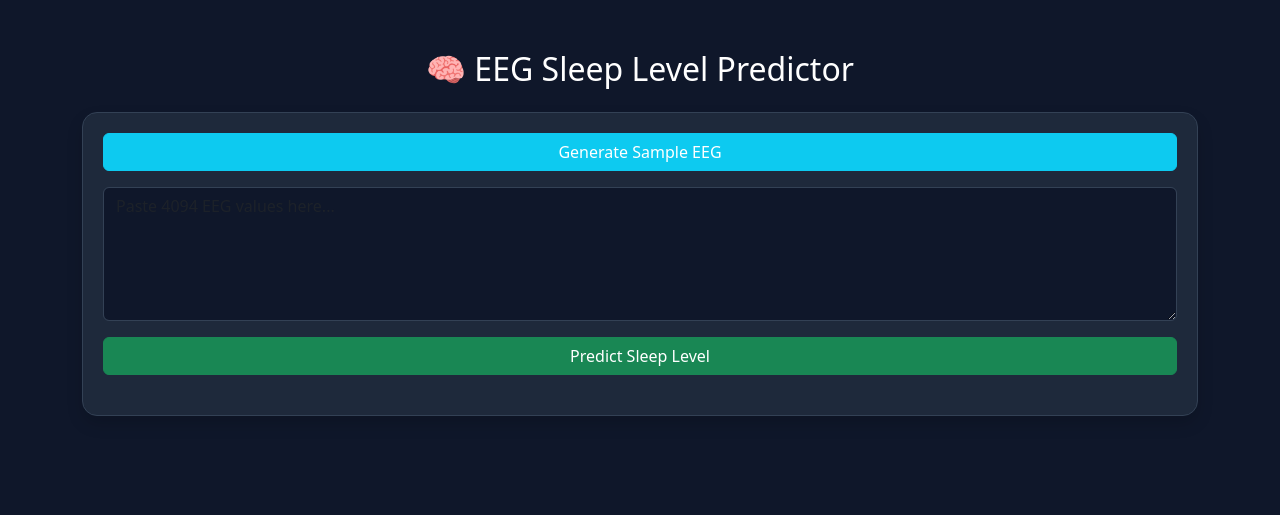
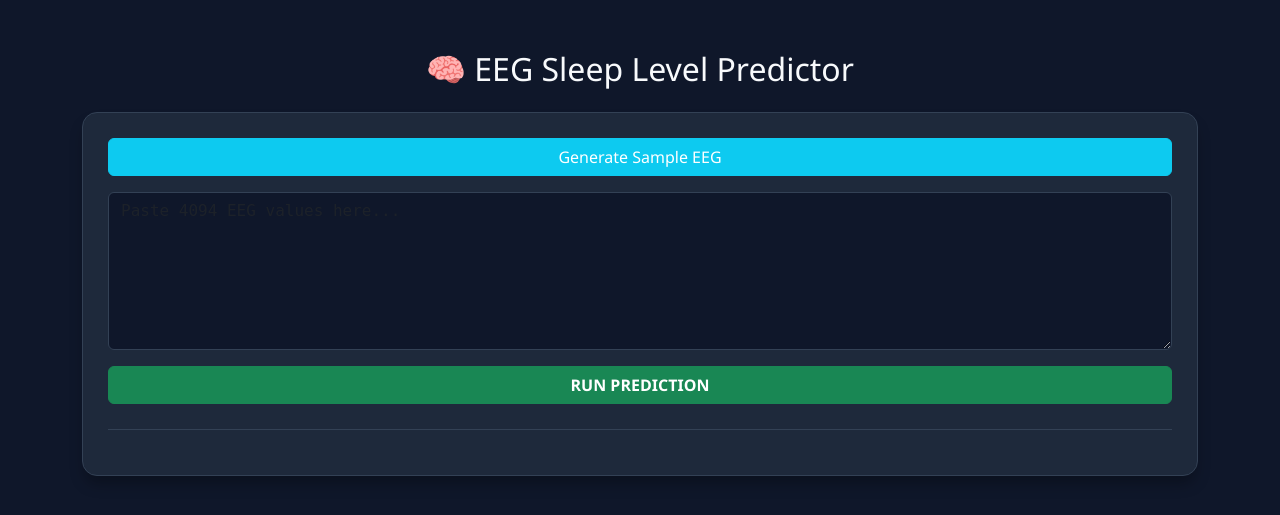
Before and after one commit to TewodrosAdimas/sleepLevel, a Django app: page / in a window 1280 px wide. Shown: the top 515 px of the page. Run offline with Django 5.2, Linux system fonts and the light colour scheme; parts of the project's set-up code (start-up, migrations or seed data) failed here and were passed over.

Commit message:
UI modified

```diff
--- a/eeg_api/predictor/templates/predictor/index.html
+++ b/eeg_api/predictor/templates/predictor/index.html
@@ -2,58 +2,91 @@
 <html>
 <head>
     <title>EEG AI Predictor</title>
+
     <link href="https://cdn.jsdelivr.net/npm/bootstrap@5.3.0/dist/css/bootstrap.min.css" rel="stylesheet">
+
     <style>
-        body { background: #0f172a; color: white; }
+        /* General Theme */
+        body { background: #0f172a; color: #f8fafc; font-family: 'Segoe UI', Tahoma, Geneva, Verdana, sans-serif; }
         .container { margin-top: 50px; }
-        .card { background: #1e293b; border-radius: 15px; padding: 20px; border: 1px solid #334155; }
 
-        /* Fixed styling for the result text */
+        .card {
+            background: #1e293b;
+            border-radius: 15px;
+            padding: 25px;
+            border: 1px solid #334155;
+            box-shadow: 0 10px 15px -3px rgba(0, 0, 0, 0.3);
+        }
+
+        /* Result Section Styling */
         .result-box {
-            margin-top: 20px;
-            color: #f8fafc; /* Off-white for better readability */
+            margin-top: 25px;
+            padding-top: 20px;
+            border-top: 1px solid #334155;
         }
-        .result-box h4 { color: #22c55e; } /* Green for the Prediction */
-        .result-box h5 { color: #94a3b8; } /* Grey for "Confidence" */
 
-        .bar { height: 20px; background: #38bdf8; margin-bottom: 10px; border-radius: 5px; }
+        /* Specific Label Colors for Visibility */
+        .prediction-label { color: #38bdf8; font-weight: 600; } /* Sky Blue */
+        .confidence-label { color: #94a3b8; margin-top: 15px; font-weight: 500; } /* Slate Grey */
+        .class-text { color: #e2e8f0; font-size: 0.95rem; } /* Off-white */
+        .percent-text { color: #fbbf24; font-weight: bold; } /* Amber/Gold */
 
-        /* Make the textarea readable */
+        .bar {
+            height: 12px;
+            background: #38bdf8;
+            margin-bottom: 15px;
+            border-radius: 10px;
+            box-shadow: 0 0 8px rgba(56, 189, 248, 0.4);
+        }
+
         textarea.form-control {
-            background-color: #0f172a;
+            background: #0f172a;
             color: #38bdf8;
             border: 1px solid #334155;
+            font-family: monospace;
         }
+
         textarea.form-control:focus {
-            background-color: #0f172a;
+            background: #0f172a;
             color: #38bdf8;
+            border-color: #38bdf8;
+            box-shadow: none;
         }
+
+        .btn-info { color: white; }
     </style>
 </head>
+
 <body>
 
 <div class="container">
     <h2 class="text-center mb-4">🧠 EEG Sleep Level Predictor</h2>
 
-    <div class="card shadow">
-        <button class="btn btn-info mb-3 text-white" onclick="generateSample()">
+    <div class="card">
+        <button class="btn btn-info mb-3" onclick="generateSample()">
             Generate Sample EEG
         </button>
 
-        <textarea id="signal" class="form-control" rows="5"
+        <textarea id="signal" class="form-control" rows="6"
             placeholder="Paste 4094 EEG values here..."></textarea>
 
-        <button class="btn btn-success mt-3 w-100" onclick="predict()">
-            Predict Sleep Level
+        <button class="btn btn-success mt-3 w-100 fw-bold" onclick="predict()">
+            RUN PREDICTION
         </button>
 
-        <div class="result-box" id="result"></div>
+        <div class="result-box" id="result">
+            <!-- Results will appear here -->
+        </div>
     </div>
 </div>
 
 <script>
+
 function generateSample() {
-    let sample = Array.from({length: 4094}, () => Math.random().toFixed(4));
+    let sample = [];
+    for (let i = 0; i < 4094; i++) {
+        sample.push(parseFloat((Math.sin(i / 50) + (Math.random() * 0.1)).toFixed(4)));
+    }
     document.getElementById("signal").value = JSON.stringify(sample);
 }
 
@@ -69,12 +102,12 @@ function predict() {
     try {
         signal = JSON.parse(signalInput);
     } catch (e) {
-        alert("Invalid JSON format.");
+        alert("Invalid JSON format!");
         return;
     }
 
-    // Showing a loading state
-    document.getElementById("result").innerHTML = "Computing prediction...";
+    document.getElementById("result").innerHTML =
+        "<p class='text-center text-info'>Analyzing signal waves...</p>";
 
     fetch("/predict/", {
         method: "POST",
@@ -82,32 +115,45 @@ function predict() {
             "Content-Type": "application/json",
             "X-CSRFToken": getCSRFToken()
         },
-        body: JSON.stringify({signal: signal})
+        body: JSON.stringify({ signal: signal })
     })
-    .then(res => {
-        if (!res.ok) throw new Error("Server error: " + res.status);
-        return res.json();
-    })
+    .then(res => res.json())
     .then(data => {
-        // We use Bootstrap classes like 'text-info' to ensure visibility
-        let html = `<h4 class="mt-3">Prediction: <span class="text-warning">${data.prediction}</span></h4>
-                    <h5 class="text-light">Confidence:</h5>`;
+
+        if (!data || !data.probabilities) {
+            document.getElementById("result").innerHTML =
+                `<span class="text-danger">Error: ${data.error || "Invalid response"}</span>`;
+            return;
+        }
+
+        // Updated HTML with specific classes for visibility
+        let html = `
+            <h4 class="prediction-label">
+                Prediction:
+                <span class="text-warning">${data.prediction}</span>
+            </h4>
+            <h5 class="confidence-label">Confidence Breakdown:</h5>
+        `;
 
         data.probabilities.forEach(p => {
             let percent = (p.prob * 100).toFixed(2);
-            html += `<div class="mb-2">
-                        <div class="d-flex justify-content-between">
-                            <span>Class ${p.class}</span>
-                            <span>${percent}%</span>
-                        </div>
-                        <div class="bar" style="width:${percent}%"></div>
-                     </div>`;
+
+            html += `
+                <div class="mb-1">
+                    <div class="d-flex justify-content-between mb-1">
+                        <span class="class-text">Class ${p.class}</span>
+                        <span class="percent-text">${percent}%</span>
+                    </div>
+                    <div class="bar" style="width:${percent}%"></div>
+                </div>
+            `;
         });
+
         document.getElementById("result").innerHTML = html;
     })
     .catch(err => {
-        console.error(err);
-        document.getElementById("result").innerHTML = `<span class="text-danger">Error: ${err.message}</span>`;
+        document.getElementById("result").innerHTML =
+            `<span class="text-danger">Request failed: ${err.message}</span>`;
     });
 }
 
@@ -123,6 +169,7 @@ function getCSRFToken() {
     }
     return cookieValue;
 }
+
 </script>
 
 </body>
--- a/eeg_api/predictor/views.py
+++ b/eeg_api/predictor/views.py
@@ -5,7 +5,9 @@ from django.http import JsonResponse
 from django.views.decorators.csrf import csrf_exempt
 import joblib
 
+# Load model + scaler
 model = joblib.load('predictor/model/svm_eeg_model.pkl')
+scaler = joblib.load('predictor/model/scaler.pkl')
 
 
 def home(request):
@@ -14,27 +16,44 @@ def home(request):
 
 @csrf_exempt
 def predict_api(request):
-    if request.method == "POST":
+    if request.method != "POST":
+        return JsonResponse({"success": False, "error": "POST required"})
+
+    try:
         data = json.loads(request.body)
+        signal = np.array(data["signal"])
+    except Exception:
+        return JsonResponse({"success": False, "error": "Invalid JSON"})
 
-        signal = np.array(data["signal"]).reshape(1, -1)
-
-        pred = model.predict(signal)[0]
-        probs = model.predict_proba(signal)[0]
-        classes = model.classes_
-
-        sorted_probs = sorted(
-            zip(classes, probs),
-            key=lambda x: x[1],
-            reverse=True
-        )
-
+    # Validate shape
+    if signal.shape[0] != model.n_features_in_:
         return JsonResponse({
-            "prediction": int(pred),
-            "probabilities": [
-                {"class": int(c), "prob": float(p)}
-                for c, p in sorted_probs
-            ]
+            "success": False,
+            "error": f"Expected {model.n_features_in_} features, got {signal.shape[0]}"
         })
 
-    return JsonResponse({"error": "POST required"})
+    # Reshape
+    signal = signal.reshape(1, -1)
+
+    # Apply scaler (IMPORTANT)
+    signal = scaler.transform(signal)
+
+    # Predict
+    pred = model.predict(signal)[0]
+    probs = model.predict_proba(signal)[0]
+    classes = model.classes_
+
+    sorted_probs = sorted(
+        zip(classes, probs),
+        key=lambda x: x[1],
+        reverse=True
+    )
+
+    return JsonResponse({
+        "success": True,
+        "prediction": int(pred),
+        "probabilities": [
+            {"class": int(c), "prob": float(p)}
+            for c, p in sorted_probs
+        ]
+    })
```
Also changed, not shown: 1 other file.
